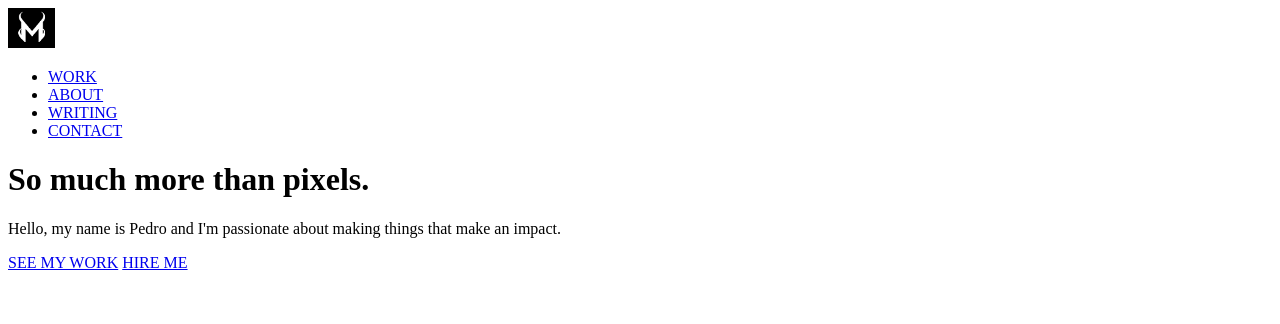
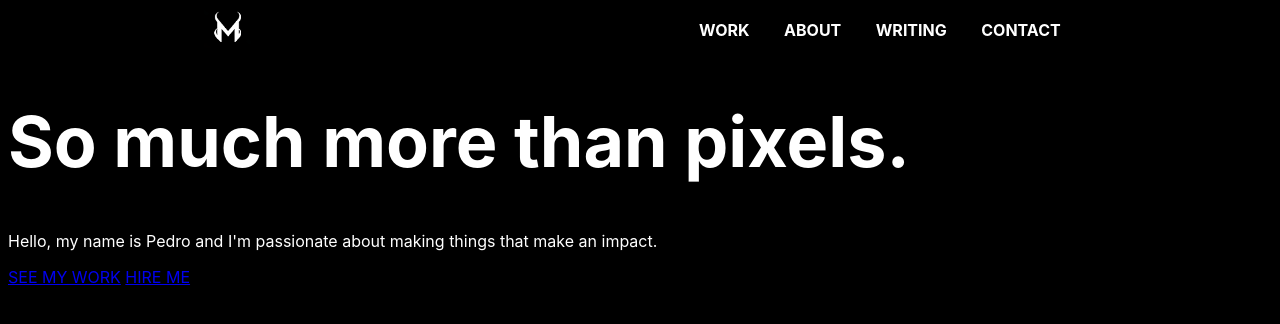
Before and after one commit to rschpdr/47-html-intro, a plain HTML site: page index.html in a window 1280 px wide. Drawn offline with Linux system fonts and the light colour scheme.

Commit message:
deleted stuff

```diff
--- /dev/null
+++ b/assets/styles/style.css
@@ -0,0 +1,38 @@
+body {
+  background-color: black;
+  font-family: -apple-system, BlinkMacSystemFont, "Segoe UI", Roboto, Oxygen,
+    Ubuntu, Cantarell, "Open Sans", "Helvetica Neue", sans-serif;
+  color: #fff;
+}
+
+.main-title {
+  font-size: 70px;
+}
+
+.nav-menu {
+  display: inline;
+}
+
+.nav-menu ul {
+  list-style: none;
+  display: inline;
+}
+
+/* inline: ocupa somente o espaço horizontal de seu conteúdo */
+/* block: ocupa todo o espaço horizontal disponível */
+.nav-menu li {
+  display: inline;
+  padding: 0 15px 0 15px;
+}
+
+.nav-menu li a {
+  text-decoration: none;
+  color: #fff;
+  font-weight: bold;
+}
+
+header {
+  display: flex;
+  align-items: center;
+  justify-content: space-around;
+}
--- a/index.html
+++ b/index.html
@@ -6,6 +6,8 @@
     <meta charset="UTF-8" />
     <meta http-equiv="X-UA-Compatible" content="IE=edge" />
     <meta name="viewport" content="width=device-width, initial-scale=1.0" />
+    <!-- Importando nosso arquivo CSS para estilizar esse documento HTML -->
+    <link href="./assets/styles/style.css" type="text/css" rel="stylesheet" />
     <title>Pedro Resch Portfolio</title>
   </head>
   <body>
@@ -14,7 +16,7 @@
         <img src="assets/images/logo.png" alt="Site logo" />
       </a>
 
-      <nav>
+      <nav class="nav-menu">
         <ul>
           <li><a href="/work">WORK</a></li>
           <li><a href="/about">ABOUT</a></li>
@@ -24,7 +26,7 @@
       </nav>
     </header>
     <main>
-      <h1>So much more than pixels.</h1>
+      <h1 class="main-title">So much more than pixels.</h1>
 
       <p>
         Hello, my name is Pedro and I'm passionate about making things that make
```
